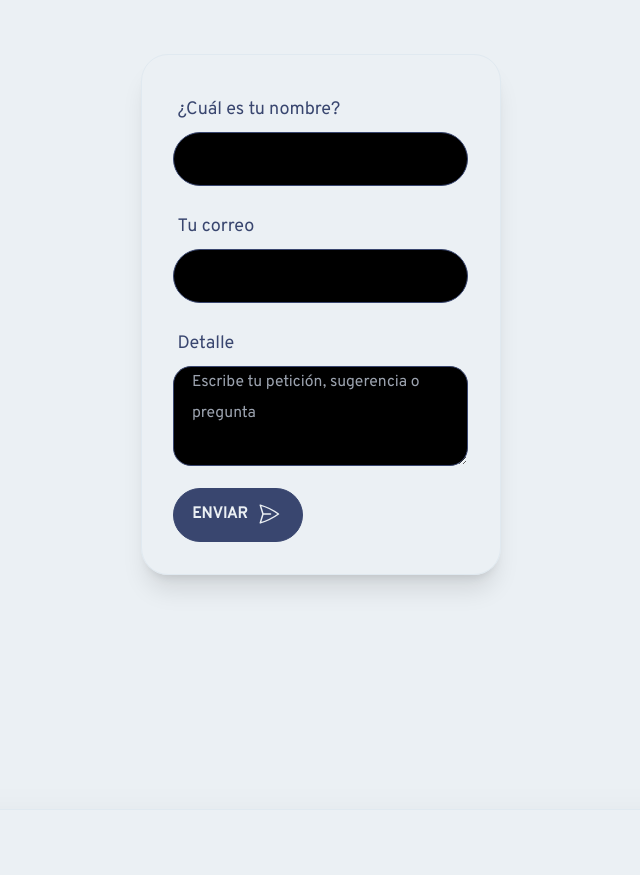
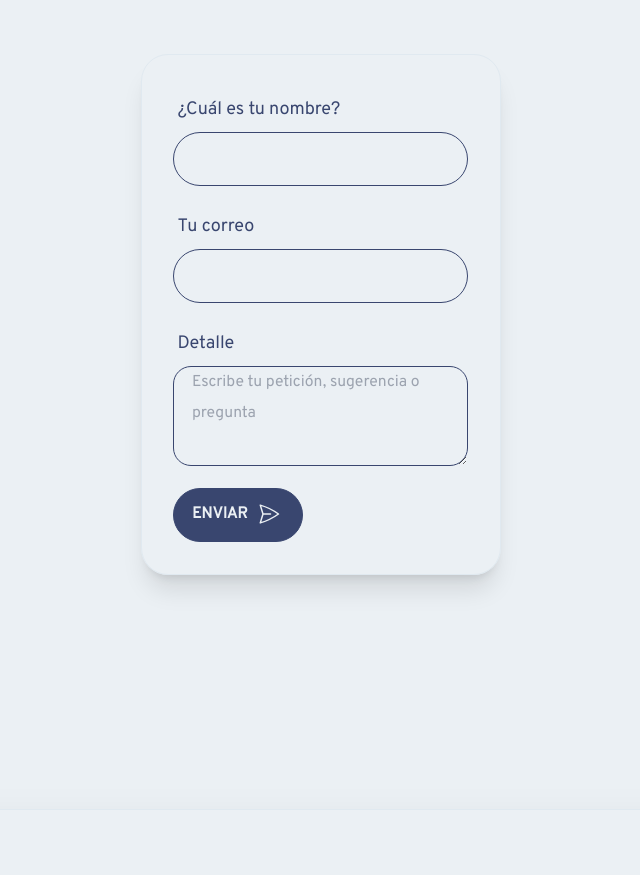
Before and after one commit to marlonocampo/portfolio, a React (Vite) app: page / in a window 1280 px wide. Shown: the part 2823-3698 px from the top of the page, without its empty margins (297-937 px from the left). Built offline with nearby package versions, Linux system fonts and the light colour scheme.

Commit message:
bg transparent input contacme

```diff
--- a/src/components/sections/ContactMe/FormContactMe.tsx
+++ b/src/components/sections/ContactMe/FormContactMe.tsx
@@ -10,13 +10,13 @@ export function FormContactMe (): JSX.Element {
         <label className='label' htmlFor='name'>
           ¿Cuál es tu nombre?
         </label>
-        <input type='text' id='name' maxLength={50} className='input input-bordered input-secondary rounded-full  input-md w-full' />
+        <input type='text' id='name' maxLength={50} className='input input-bordered input-secondary bg-transparent rounded-full input-md w-full' />
       </div>
       <div className='form-control mb-4'>
         <label className='label' htmlFor='email'>
           Tu correo
         </label>
-        <input name='email' id='email' type='email' maxLength={30} placeholder='' className='input input-bordered rounded-full input-secondary  input-md w-full' />
+        <input name='email' id='email' type='email' maxLength={30} placeholder='' className='input input-bordered bg-transparent rounded-full input-secondary input-md w-full' />
       </div>
       <div className='form-control mb-5'>
         <label className='label' htmlFor='detail'>
@@ -25,7 +25,7 @@ export function FormContactMe (): JSX.Element {
         <textarea
           id='detail'
           placeholder='Escribe tu petición, sugerencia o pregunta'
-          className='input input-bordered input-secondary input-md w-full rounded-2xl min-h-[100px] max-h-[200px]'
+          className='input input-bordered input-secondary input-md bg-transparent w-full rounded-2xl min-h-[100px] max-h-[200px]'
           maxLength={200}
         />
       </div>
```
